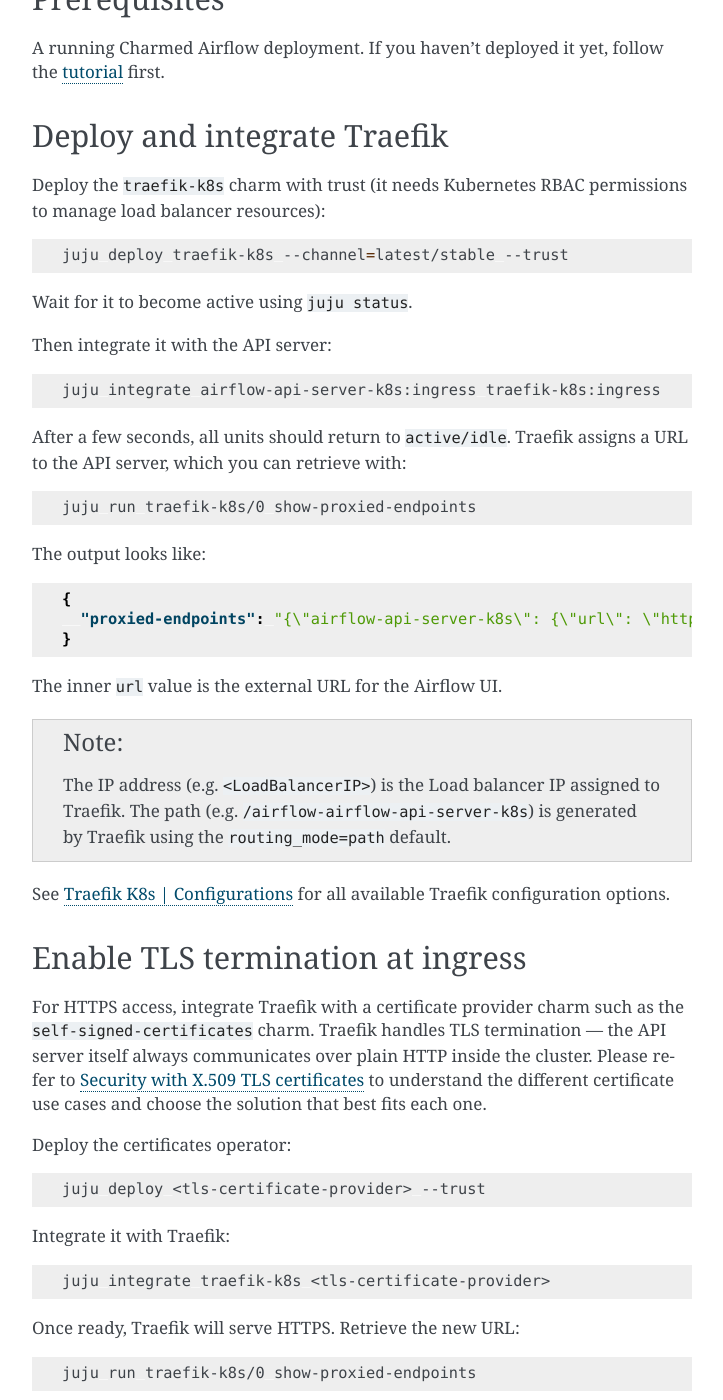
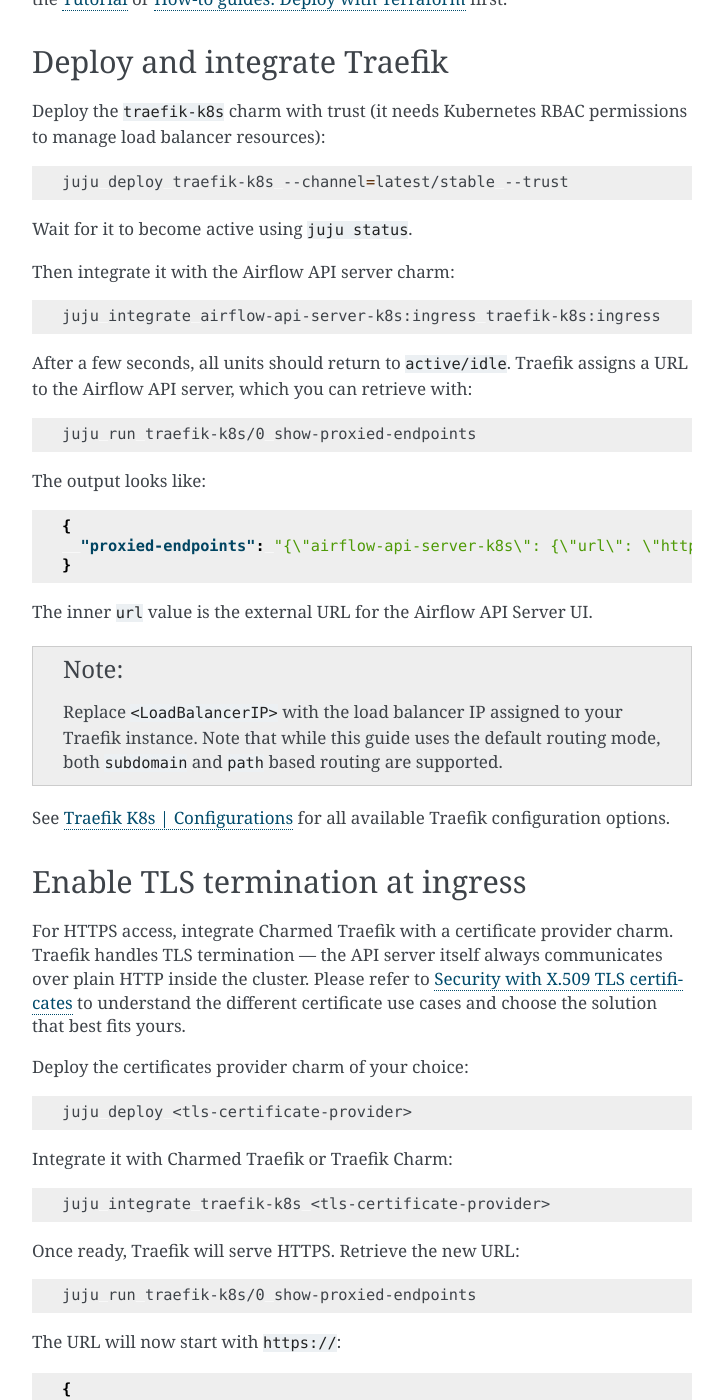
Before and after one commit to canonical/charmed-airflow-documentation, a Sphinx documentation site: the page built from docs/how-to/integrate/traefik.rst, in a window 1280 px wide and 1400 px high, scrolled down 406 px. Shown: the whole window, without its empty margins (388-1111 px from the left). Built offline with Sphinx 7.4.7, drawn with Linux system fonts in a browser that asks for light colours; some of the changed text lies outside the part shown.

Commit message:
Addressed PR feedback

```diff
--- a/docs/how-to/integrate/traefik.rst
+++ b/docs/how-to/integrate/traefik.rst
@@ -3,20 +3,20 @@
 Integrate with Traefik
 ======================
 
-`Traefik K8s`_ provides reverse proxy and load balancer functionalities, and when integrated with the Charmed Airflow API server, it gives you a external URL you can use for reaching the server and UI over the internet.
+`Traefik K8s`_ provides reverse proxy and load balancer functionalities,
+and when integrated with the Charmed Airflow API server,
+it gives you an external URL that can be used for reaching the Airflow API server and UI over the internet.
 
 This guide covers:
 
 * Deploying Traefik and connecting it to the API server.
-* Understanding how the two routing modes (path and subdomain) affect your URL.
-* Adding TLS with ``self-signed-certificates``.
-* Verifying the integration.
+* Enable TLS termination at ingress.
 
 Prerequisites
 -------------
 
 A running Charmed Airflow deployment. If you haven't deployed it yet, follow
-the :doc:`tutorial </tutorial/index>` first.
+the :doc:`Tutorial </tutorial/index>` or :doc:`How-to guides: Deploy with Terraform </how-to/deploy-with-terraform>` first.
 
 
 Deploy and integrate Traefik
@@ -31,14 +31,14 @@
 
 Wait for it to become active using ``juju status``.
 
-Then integrate it with the API server:
+Then integrate it with the Airflow API server charm:
 
 .. code-block:: bash
 
    juju integrate airflow-api-server-k8s:ingress traefik-k8s:ingress
 
 After a few seconds, all units should return to ``active/idle``. Traefik
-assigns a URL to the API server, which you can retrieve with:
+assigns a URL to the Airflow API server, which you can retrieve with:
 
 .. code-block:: bash
 
@@ -52,14 +52,13 @@
      "proxied-endpoints": "{\"airflow-api-server-k8s\": {\"url\": \"http://<LoadBalancerIP>/airflow-airflow-api-server-k8s\"}}"
    }
 
-The inner ``url`` value is the external URL for the Airflow UI.
+The inner ``url`` value is the external URL for the Airflow API Server UI.
 
 .. note::
 
-   The IP address (e.g. ``<LoadBalancerIP>``) is the Load balancer IP
-   assigned to Traefik. The path (e.g.
-   ``/airflow-airflow-api-server-k8s``) is generated by Traefik using the
-   ``routing_mode=path`` default.
+   Replace ``<LoadBalancerIP>`` with the load balancer IP assigned to your Traefik instance.
+   Note that while this guide uses the default routing mode, both ``subdomain`` and ``path`` based routing are supported.
+
 
 See `Traefik K8s | Configurations`_ for all
 available Traefik configuration options.
@@ -67,18 +66,18 @@
 Enable TLS termination at ingress
 --------------------------------------
 
-For HTTPS access, integrate Traefik with a certificate provider charm such as the ``self-signed-certificates`` charm.
+For HTTPS access, integrate Charmed Traefik with a certificate provider charm.
 Traefik handles TLS termination — the API server itself always
 communicates over plain HTTP inside the cluster. Please refer to `Security with X.509 TLS certificates`_
-to understand the different certificate use cases and choose the solution that best fits each one.
+to understand the different certificate use cases and choose the solution that best fits yours.
 
-Deploy the certificates operator:
+Deploy the certificates provider charm of your choice:
 
 .. code-block:: bash
 
-   juju deploy <tls-certificate-provider> --trust
+   juju deploy <tls-certificate-provider>
 
-Integrate it with Traefik:
+Integrate it with Charmed Traefik or Traefik Charm:
 
 .. code-block:: bash
 
```
Also changed, not shown: other parts of docs/how-to/integrate/traefik.rst (+1 -3 lines).
